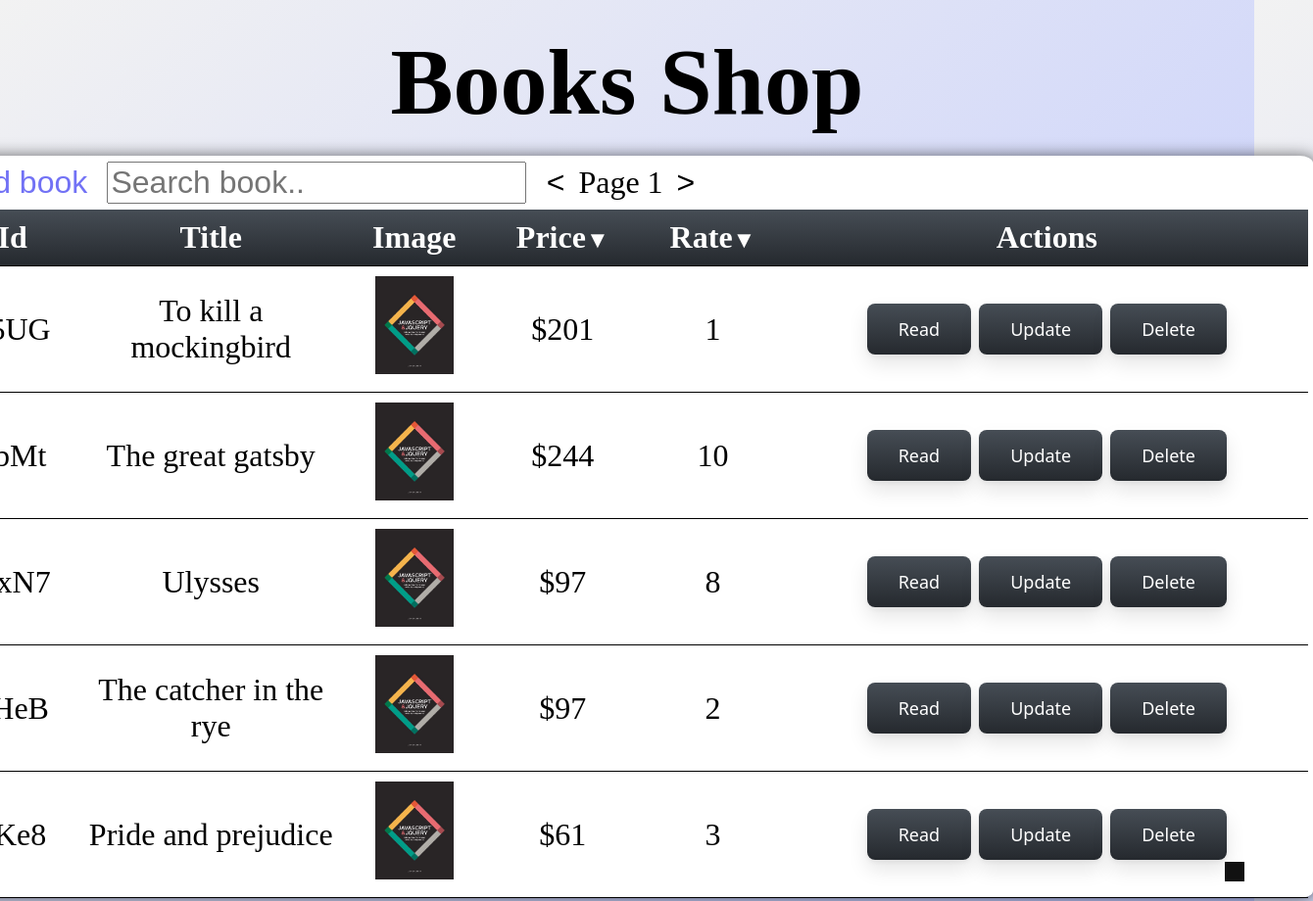
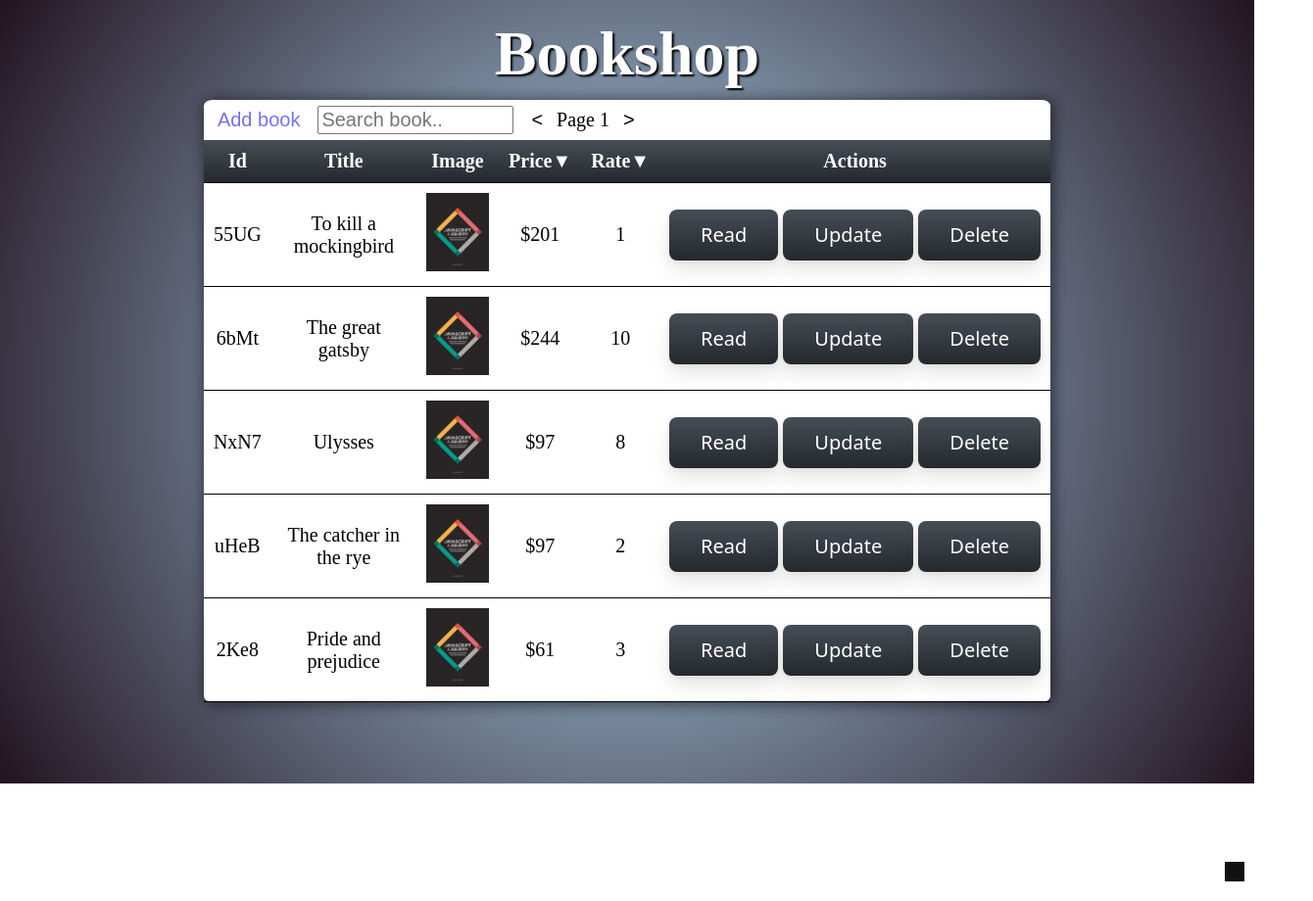
Before and after one commit to Amir-Yakubov/CRUD-List, a plain HTML site: page index.html in a window 1280 px wide. Shown: the top 920 px of the page at 98% size, 1340 px wide, since content can reach past the window. After the commit the page ends 800 px from the top, so only its background shows below. Drawn offline with Linux system fonts and the light colour scheme.

Commit message:
Add files via upload

```diff
--- a/css/main.css
+++ b/css/main.css
@@ -1,24 +1,16 @@
 body {
-    background-image: linear-gradient(to bottom right, rgb(242, 242, 242), rgb(187, 197, 255));
+    background: #B8E1FC;
+    background: radial-gradient(circle farthest-corner at center center, #B8E1FC 0%, #231421 100%);
     font-family: assistant;
-    font-size: 25px;
     text-align: center;
     box-sizing: border-box;
-    min-height: 100vh;
 }
 
 h1 {
-    font-size: 6rem;
-    margin: 20px;
-}
-
-table {
-    margin: auto;
-    width: 1390px;
-    border: none;
-    border-collapse: collapse;
-    font-size: 2rem;
-    text-align: center;
+    font-size: 8vh;
+    margin: 10px;
+    color: #ffffff;
+    text-shadow: black 2px 2px 2px;
 }
 
 tr {
@@ -31,35 +23,52 @@ td {
 }
 
 img {
-    height: 100px;
+    height: 10vh;
 }
 
 img:hover {
     transform: scale(2.5);
-    /* (150% zoom - Note: if the zoom is too large, it will go outside of the viewport) */
-    transition: 1s;
+    transition: 0.8s;
 }
 
 button {
-    font-size: 2rem;
     margin: 8px;
+    font-size: 2.5vh;
+}
+
+table {
+    margin: auto;
+    border: none;
+    border-collapse: collapse;
+    font-size: 2.5vh;
+    text-align: center;
 }
 
 .main-container {
+    height: 97.9vh;
     display: flex;
     flex-direction: column;
+}
 
+.shadow-box {
+    align-self: center;
+    background-color: white;
+    margin-bottom: 50px;
+    border-radius: 1%;
+    box-shadow: 2px 1px 16px 1px rgba(0, 0, 0, 0.56);
+    -webkit-box-shadow: 2px 1px 16px 1px rgba(0, 0, 0, 0.56);
+    -moz-box-shadow: 2px 1px 16px 1px rgba(0, 0, 0, 0.56);
 }
 
 .first-row {
-    font-size: 2rem;
+    font-size: 2.5vh;
     font-weight: 600;
     color: white;
     background-image: linear-gradient(#464d55, #25292e);
 }
 
 .user-msg {
-    font-size: 2rem;
+    font-size: 3vh;
     font-weight: 100;
     color: white;
     position: fixed;
@@ -77,7 +86,7 @@ button {
 
 .new-book-btn {
     color: rgb(114, 114, 245);
-    font-size: 2rem;
+    font-size: 2.5vh;
     background-color: transparent;
     border: none;
     cursor: pointer;
@@ -107,18 +116,20 @@ button {
 }
 
 .modal h3 {
+    font-size: 3vh;
     color: rgb(152, 176, 240);
     text-decoration: overline;
     text-transform: capitalize;
 }
 
 .modal h4 span {
+    font-size: 3vh;
     color: rgb(157, 255, 153);
     margin: 0;
 }
 
 .modal>p {
-    font-size: 23px;
+    font-size: 2vh;
     padding: 30px;
     text-align: left;
     color: rgb(195, 195, 195);
@@ -127,7 +138,7 @@ button {
 }
 
 h5 {
-    font-size: 40px;
+    font-size: 3vh;
     font-weight: 450;
     color: white;
     margin: 10px;
@@ -138,7 +149,7 @@ h5 {
 .close-modal {
     border: none;
     background-color: rgb(212, 212, 212);
-    font-size: 32px;
+    font-size: 2.5vh;
     min-width: 35px;
     border-radius: 10%;
     cursor: pointer;
@@ -150,7 +161,7 @@ h5 {
 }
 
 .sort-by {
-    font-size: 2rem;
+    font-size: 2.5vh;
 }
 
 .sort-main {
@@ -167,19 +178,7 @@ h5 {
 }
 
 .search-Input {
-    font-size: 2rem;
-}
-
-.shadow-box {
-    align-self: center;
-    background-color: white;
-    top: 150px;
-    margin-bottom: 50px;
-    min-width: 1400px;
-    border-radius: 1%;
-    box-shadow: 2px 1px 16px 1px rgba(0, 0, 0, 0.56);
-    -webkit-box-shadow: 2px 1px 16px 1px rgba(0, 0, 0, 0.56);
-    -moz-box-shadow: 2px 1px 16px 1px rgba(0, 0, 0, 0.56);
+    font-size: 2.5vh;
 }
 
 .status-bar {
@@ -199,7 +198,7 @@ h5 {
     display: inline-flex;
     flex-direction: column;
     font-family: expo-brand-demi, system-ui, -apple-system, BlinkMacSystemFont, "Segoe UI", Roboto, "Helvetica Neue", Arial, "Noto Sans", sans-serif, "Apple Color Emoji", "Segoe UI Emoji", "Segoe UI Symbol", "Noto Color Emoji";
-    font-size: 18px;
+    font-size: 2.5vh;
     height: 52px;
     justify-content: center;
     line-height: 1;
@@ -232,17 +231,17 @@ h5 {
 }
 
 .sorting-cell span {
-    font-size: 1.5rem;
+    font-size: 2.5vh;
 }
 
 .title-cell {
-    width: 250px;
+width: 10vw;
 }
 
 .page-btn {
     background-color: transparent;
     border: none;
-    font-size: 2rem;
+    font-size: 2.5vh;
     font-weight: 500;
     cursor: pointer;
 }
@@ -252,6 +251,12 @@ h5 {
 }
 
 .page-number {
-    font-size: 2rem;
+    font-size: 2.5vh;
     font-weight: 500;
 }
+
+.search-Input {
+    width: 15vw;
+}
+
+/* Media < 1050 */
--- a/index.html
+++ b/index.html
@@ -11,7 +11,7 @@
 
 <body onload="onInit()">
     <section class="main-container">
-        <h1>Books Shop</h1>
+        <h1>Bookshop</h1>
         <div class="shadow-box">
             <section class="books-container"> </section>
         </div>
--- a/js/book.controller.js
+++ b/js/book.controller.js
@@ -7,12 +7,12 @@ function onInit() {
 
 function renderBooks() {
     var books = getBooks()
-    // var books = gBooks
+    var placeHolder = (!gFilterBy.bookName) ? "Search book.." : gFilterBy.bookName
 
     var tableStartHtmlStr = `
     <section class="status-bar">
      <button class="new-book-btn" onclick="onAddBook()">Add book</button>
-     <input class="search-Input" type="text" onkeyup="onKeyUpSearch()" placeholder="Search book..">
+     <input class="search-Input" type="text" onkeyup="onKeyUpSearch()" placeholder="${placeHolder}">
      <button class="page-btn" onclick="onPrevPage()">&#60</button><span class="page-number" >Page ${getPageNumber()}</span><button class="page-btn" onclick="onNextPage()">&#62</button>
     </section>
 
@@ -137,13 +137,16 @@ function onRateClick(bookId, action) {
 }
 
 function onKeyUpSearch() {
+    setTimeout(() => {
         const searchStr = document.querySelector('.search-Input').value
         filterBy = setBooksFilter(searchStr)
         renderBooks()
+        document.querySelector('.search-Input').value = searchStr
 
         const queryStringParams = `?bookName=${filterBy.bookName}`
         const newUrl = window.location.protocol + "//" + window.location.host + window.location.pathname + queryStringParams
         window.history.pushState({ path: newUrl }, '', newUrl)
+    }, 1500);
 }
 
 function renderFilterByQueryStringParams() {
@@ -151,6 +154,5 @@ function renderFilterByQueryStringParams() {
     const filterBy = { bookName: queryStringParams.get('bookName') || '' }
     if (!filterBy.bookName) return
 
-    document.querySelector('.search-Input').value = filterBy.bookName
     setBooksFilter(filterBy.bookName)
 }
```
Lines whose indentation alone changed are shown as unchanged.
